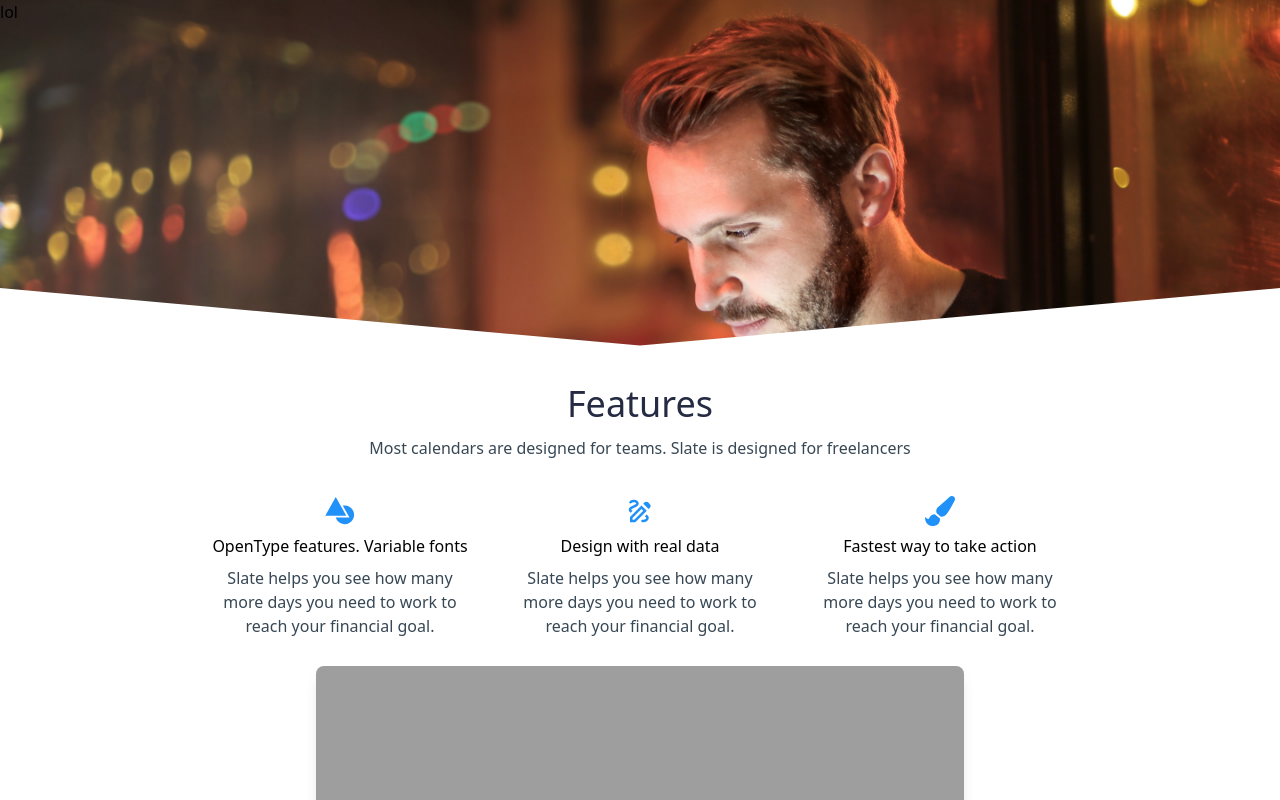
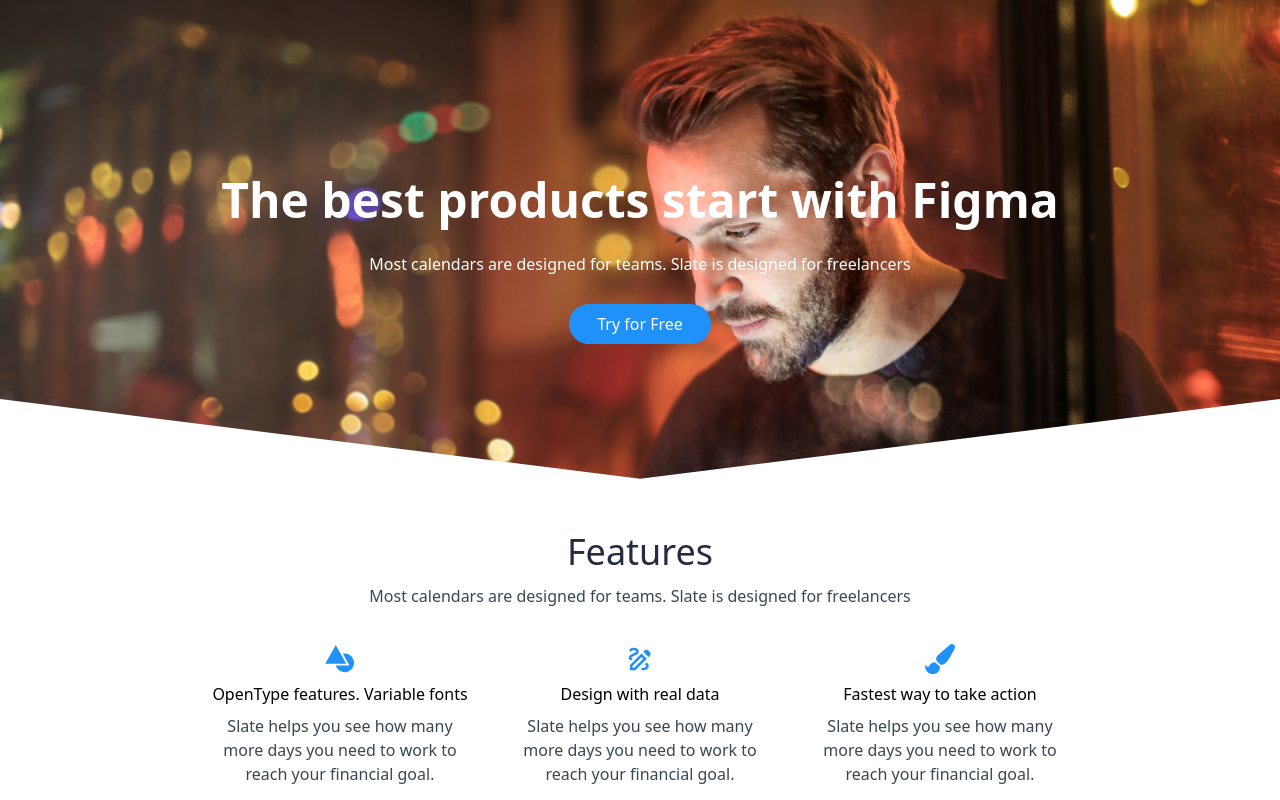
Before and after one commit to d-rocham/unal-uapa-prueba-tecnica, a React (Create React App) app: page / in a window 1280 px wide. Shown: the top 800 px of the page. Built offline with nearby package versions, Linux system fonts and the light colour scheme.

Commit message:
[Feature] Agrega boton, implementa estilos

```diff
--- a/src/components/header/Header.tsx
+++ b/src/components/header/Header.tsx
@@ -1,11 +1,17 @@
 import React from 'react';
-
-const heroImage = require('../../assets/hero.jpg');
+import { Button } from '../utils/Utils';
 
 function Header() {
     return (
-        <div className="bg-hero-image bg-cover clip h-96">
-            <p>lol</p>
+        <div className="bg-hero-image bg-cover clip flex flex-col items-center justify-center gap-7 py-44">
+            <h1 className="text-white text-center text-5xl font-bold">
+                The best products start with Figma
+            </h1>
+            <p className="text-white text-center ">
+                Most calendars are designed for teams. Slate is designed for
+                freelancers
+            </p>
+            <Button description="Try for Free" />
         </div>
     );
 }
```
